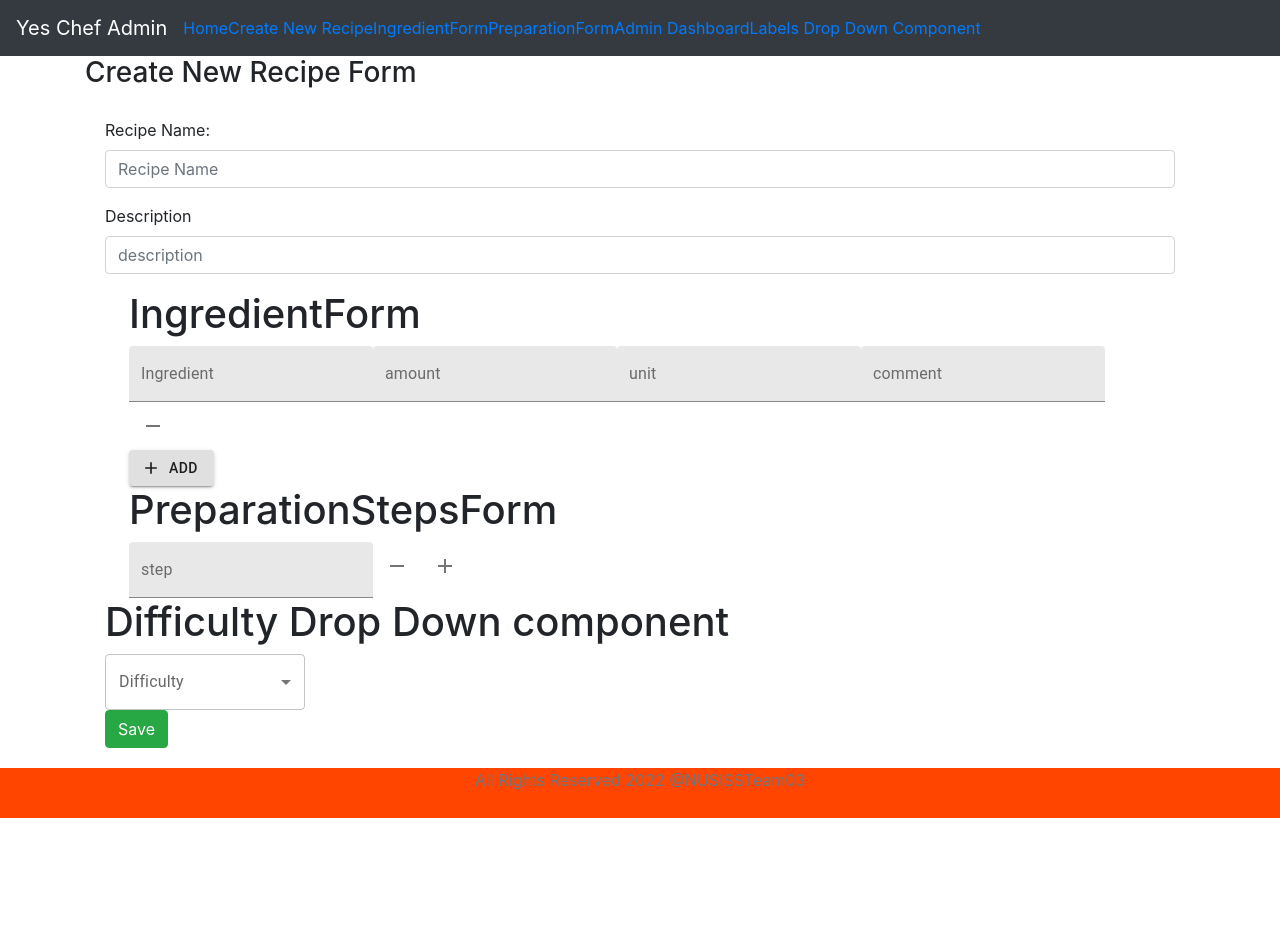
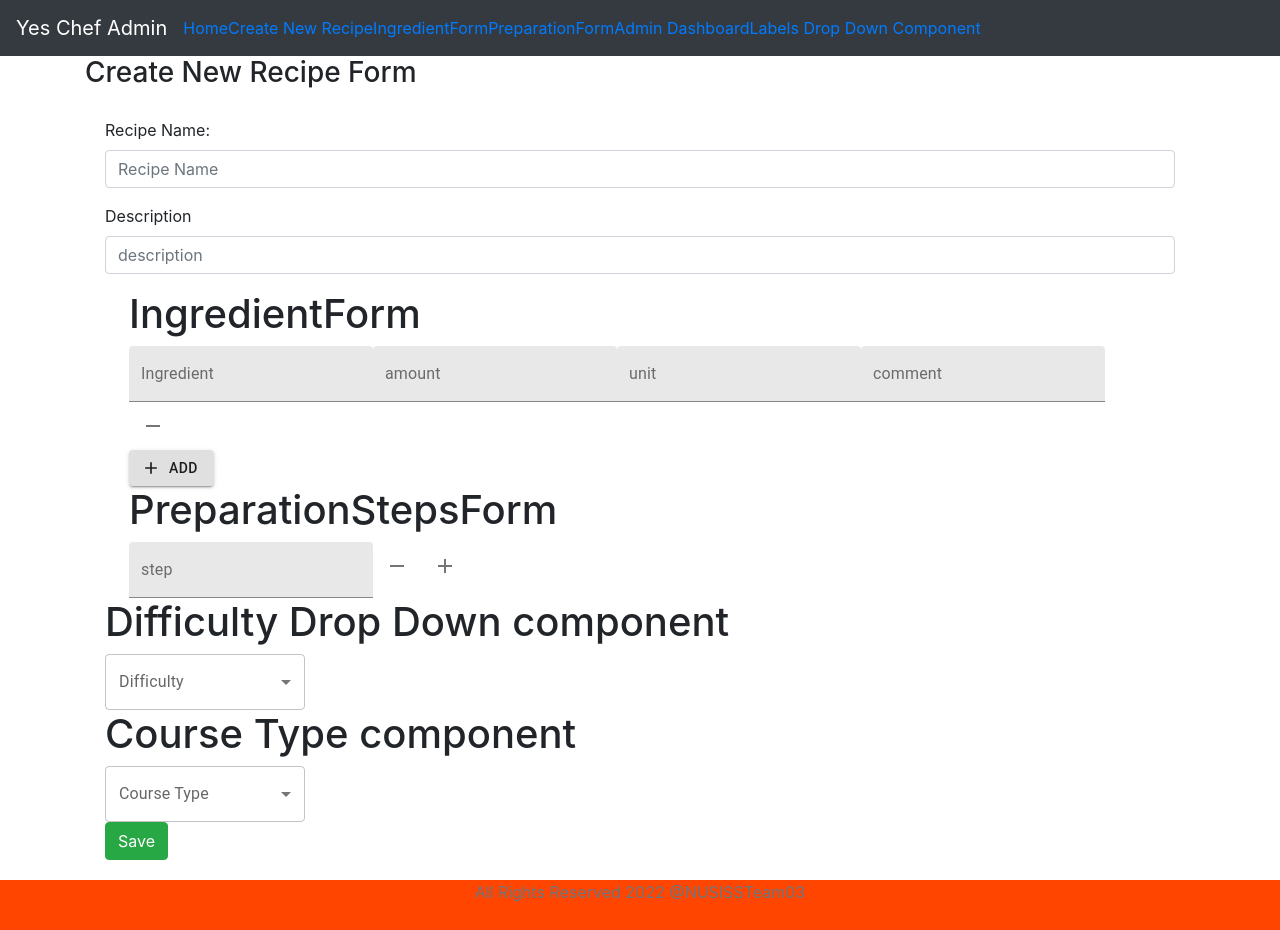
Before and after one commit to ChuaShuErn/YesChefAdminReact, a React (Create React App) app: page /createRecipe in a window 1280 px wide. Before the commit the page ends 818 px from the top, so only its background shows below. Built offline with nearby package versions, Linux system fonts and the light colour scheme.

Commit message:
CourseType Drop Down

```diff
--- /dev/null
+++ b/src/components/CourseTypeLabelForm.tsx
@@ -0,0 +1,55 @@
+import React from 'react';
+import {Select,MenuItem, FormControl, InputLabel, makeStyles} from '@mui/material';
+import Unstable_TrapFocus from '@mui/base/Unstable_TrapFocus';
+import RecipeService from '../services/RecipeService';
+
+interface schema {
+    courseTypeLabel: string;
+    setCourseTypeLabel: React.Dispatch<React.SetStateAction<
+    string
+    >>
+}
+
+function CourseTypeLabelForm({courseTypeLabel, setCourseTypeLabel}:schema) {
+
+    // const classes = useStyles();
+
+
+    const onChange = (event: any) =>{
+        console.log(event.target.value);
+        setCourseTypeLabel = event.target.value;
+
+
+    }
+
+
+    return (
+        <div>
+            <h1>Course Type component</h1>
+            <FormControl >
+            <InputLabel >Course Type</InputLabel>
+            <Select
+
+            defaultValue=""
+            value = {courseTypeLabel}
+            style = {{width:200}}
+            onChange = {onChange}
+
+            // onChange={handleDifficultyChange}
+            >
+            <MenuItem value = {'Appetizers'}>Appetizers</MenuItem>
+            <MenuItem value = {'Bakery Goods'}>Bakery Goods</MenuItem>
+            <MenuItem value = {'Breakfast'}>Breakfast</MenuItem>
+            <MenuItem value = {'Desserts'}>Desserts</MenuItem>
+            <MenuItem value = {'Dinner'}>Dinner</MenuItem>
+            <MenuItem value = {'Drinks'}>Drinks</MenuItem>
+            <MenuItem value = {'Lunch'}>Lunch</MenuItem>
+            <MenuItem value = {'Sides'}>Sides</MenuItem>
+            <MenuItem value = {'Snacks'}>Snacks</MenuItem>
+            </Select>
+            </FormControl>
+        </div>
+    );
+};
+
+export default CourseTypeLabelForm;
--- a/src/components/CreateRecipeComponent.tsx
+++ b/src/components/CreateRecipeComponent.tsx
@@ -7,6 +7,7 @@ import { defaultInputFields } from '../utils/IngredientInputField'
 import LabelsDropDownForm from './DifficultyDropDownForm';
 import { v4 as uuidv4 } from 'uuid';
 import { useParams } from 'react-router-dom';
+import CourseTypeLabelForm from './CourseTypeLabelForm';
 
 
 function CreateRecipeComponent() {
@@ -20,6 +21,7 @@ function CreateRecipeComponent() {
     const [prepStepField, setprepStepField] = useState(['']);
 
     const [difficultyLabel, setDifficultyLabel] = useState(['']);
+    const [courseTypeLabel,setCourseTypeLabel] = useState('');
 
     const [name, setName] = useState('');
     const [description, setDescription] = useState('');
@@ -64,13 +66,15 @@ function CreateRecipeComponent() {
     const saveRecipe = (event: any) => {
         event.preventDefault(); //prevents another HTTP request after form is submitted
         const recipe = {
+
+            // id: recipeId,
             name,
             description,
             ingredients: inputFields,
             difficulty: difficultyLabel,
             prepSteps: prepStepField,
             imageURL: [],
-            courseType: '',
+            courseType: courseTypeLabel,
             cuisineType: [],
             technique: [],
             tags: [],
@@ -80,11 +84,33 @@ function CreateRecipeComponent() {
             prepTime: 0
         }
 
+
         if (!recipeId){
-            RecipeService.createRecipe(recipe);
+            //RecipeService.createRecipe(recipe);
+            console.log(recipe);
         }
         else{
-            RecipeService.updateRecipe(recipeId, recipe);
+            const recipe = {
+
+                id: recipeId,
+                name,
+                description,
+                ingredients: inputFields,
+                difficulty: difficultyLabel,
+                prepSteps: prepStepField,
+                imageURL: [],
+                courseType: '',
+                cuisineType: [],
+                technique: [],
+                tags: [],
+                nutrition: [],
+                noOfServings: 0,
+                calories: 0,
+                prepTime: 0
+            }
+
+            //RecipeService.updateRecipe(recipeId, recipe);
+            console.log(recipe);
         }
     }
 
@@ -121,8 +147,7 @@ function CreateRecipeComponent() {
                             <IngredientForm inputFields={inputFields} setInputFields={setInputFields} />
                             <PreparationStepsForm prepStepField={prepStepField} onPrepStepFieldChange={handlePrepStepFieldChange} />
                             <LabelsDropDownForm difficultyLabel={difficultyLabel[0]} setDifficultyLabel={setDifficultyLabel} />
-
-
+                            <CourseTypeLabelForm courseTypeLabel={courseTypeLabel} setCourseTypeLabel={setCourseTypeLabel}/>
                             <button className="btn btn-success" type="submit" onClick={saveRecipe}>{!recipeId ? "Save" : 'Update'}</button>
                         </form>
                     </div>
--- a/src/services/RecipeService.tsx
+++ b/src/services/RecipeService.tsx
@@ -1,6 +1,7 @@
 import axios from 'axios';
 
 const RECIPE_API_BASE_URL = 'http://localhost:8090/api/v1/';
+
 
 
 
@@ -32,6 +33,9 @@ class RecipeService{
     getOneRecipe(id: string){
         return axios.get(RECIPE_API_BASE_URL + "updateRecipe/" + id);
     }
+    getAllDistinctLabels(){
+        return axios.get(RECIPE_API_BASE_URL + "/filter_properties");
+    }
 
 
 }
```
